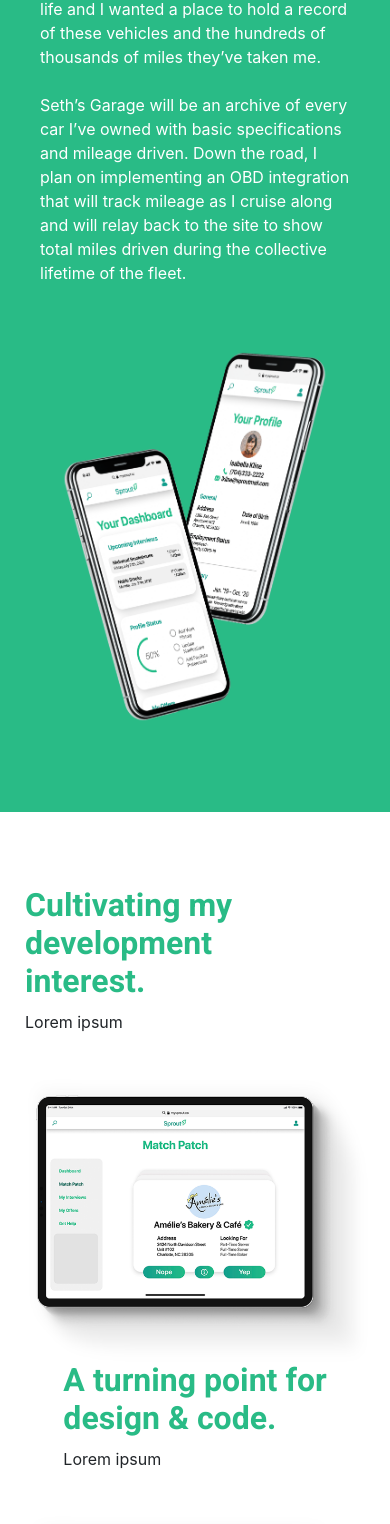
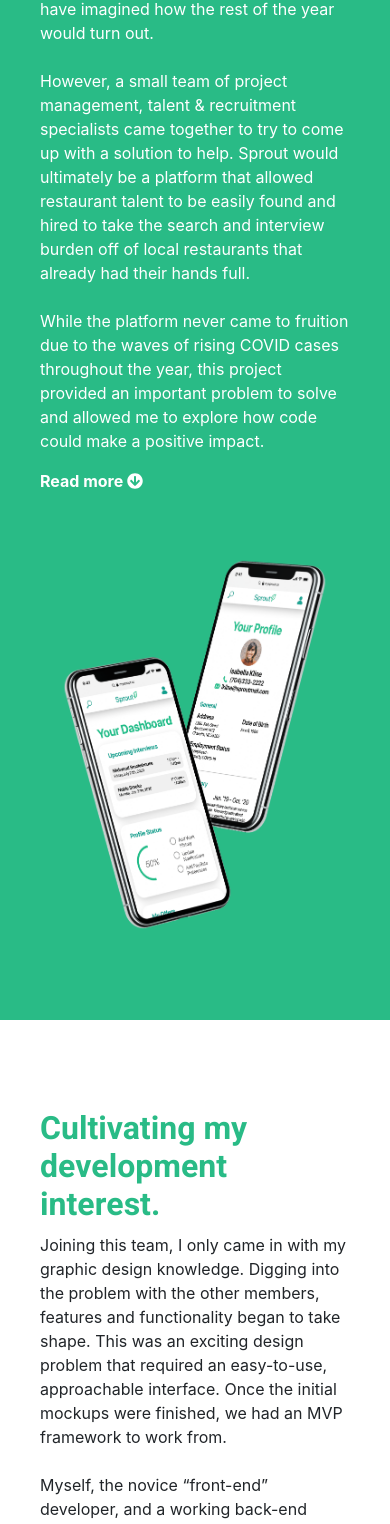
Before and after one commit to sethayotte/Portfolio_V2, a React (Create React App) app: page /Sprout in a window 390 px wide. Shown: the part 1253-2777 px from the top of the page. Built offline with nearby package versions, Linux system fonts and the light colour scheme.

Commit message:
Sprout Body Content & Mobile Updates

```diff
--- a/src/components/NavBar.js
+++ b/src/components/NavBar.js
@@ -25,7 +25,6 @@ import SethsGarage from './Projects/SethsGarage';
 import DevelopmentRepository from './Projects/DevelopmentRepository';
 import Sprout from './Projects/Sprout';
 import Mesh from './Projects/Mesh';
-import Hyperloop from './Projects/Hyperloop';
 
 const NavBar = (props) => {
   const [isOpen, setIsOpen] = useState(false);
@@ -80,9 +79,6 @@ const NavBar = (props) => {
           <Route path='/Mesh'>
               <Mesh />
           </Route>
-          <Route path='/Hyperloop'>
-              <Hyperloop />
-          </Route>
           <Route path='/'>
               <Landing />
           </Route>
--- a/src/components/Projects.js
+++ b/src/components/Projects.js
@@ -4,7 +4,6 @@ import WebsiteHero from '../assets/Projects_Hero-10.png';
 import GarageHero from '../assets/Projects_Hero-09.png';
 import SproutHero from '../assets/Project_Hero_Tiles-06.png';
 import MeshHero from '../assets/Project_Hero_Tiles-05.png';
-import HyperloopHero from '../assets/Project_Hero_Tiles-07.png';
 
 const Projects = () => {
   return (
@@ -40,11 +39,6 @@ const Projects = () => {
               <img src={MeshHero} className="projectImage" id="MeshImage" alt="Development Site Hero"/>
           </a>
           </div>
-          <div id="Hyperloop">
-          <a href='/Hyperloop'>
-              <img src={HyperloopHero} className="projectImage" id="HyperloopImage" alt="Seth's Garage Hero"/>
-          </a>
-          </div>
         </div>
       </section>
     </React.Fragment>
--- a/src/components/Projects/SethsGarage.js
+++ b/src/components/Projects/SethsGarage.js
@@ -16,7 +16,7 @@ const SethsGarage = () => {
         <p className="tag" id="WIP">Work In Progress</p>
         <h2 id="garage-tagline">An interactive archive of<br />past & present vehicles.</h2>
         <section id="document-container">
-        <a href="https://github.com/sethayotte/" target="_blank" rel="noreferrer">
+        <a href="https://github.com/sethayotte/seths-garage" target="_blank" rel="noreferrer">
         <div>
           <p>View GitHub Repository</p>
         </div>
--- a/src/components/Projects/Sprout.js
+++ b/src/components/Projects/Sprout.js
@@ -1,5 +1,6 @@
 import React from "react";
 import { Link, animateScroll as scroll } from "react-scroll";
+import { FontAwesomeIcon } from '@fortawesome/react-fontawesome';
 
 import SproutIntro from '../../assets/Sprout_Mobile.png';
 import SproutHero from '../../assets/sprout_hero.png';
@@ -45,21 +46,40 @@ const Sprout = () => {
                 <div id="sproutCopy">
                     <h4 className="descriptionSubheading">About the Sprout Project</h4>
                     <p>
-                    With a passion for cars at a young age, I absolutely love driving and will always take the long winding road home if I can help it.  Each car I’ve owned has run with me through significant moments in my life and I wanted a place to hold a record of these vehicles and the hundreds of thousands of miles they’ve taken me.<br /><br />
+                    When COVID began to make an impact in the United States in early March, stores and restaurants closed with uncertainty of when things would return to normal.  At that time, we could never have imagined how the rest of the year would turn out.<br /><br />
 
-Seth’s Garage will be an archive of every car I’ve owned with basic specifications and mileage driven.  Down the road, I plan on implementing an OBD integration that will track mileage as I cruise along and will relay back to the site to show total miles driven during the collective lifetime of the fleet.
+                    However, a small team of project management, talent & recruitment specialists came together to try to come up with a solution to help.  Sprout would ultimately be a platform that allowed restaurant talent to be easily found and hired to take the search and interview burden off of local restaurants that already had their hands full.<br /><br />
+
+                    While the platform never came to fruition due to the waves of rising COVID cases throughout the year, this project provided an important problem to solve and allowed me to explore how code could make a positive impact.<br />
                     </p>
+                    <Link
+                        to="sproutSection2"
+                        smooth={true}
+                        duration={800}
+                        offset={-100}
+                    >
+                    <p id="readMore">
+                    Read more <FontAwesomeIcon icon='arrow-circle-down'/>
+                    </p>
+                    </Link>
                 </div>
             </div>
 
         </section>
 
-        <section>
+        <section id="sproutSection2">
+
             <div className="design-codeBody">
                 <div className="sproutCol1">
-                    <div>
+                    <div id="colCopy">
                     <h4 className="projectSubheading">Cultivating my<br />development interest.</h4>
-                    <p>Lorem ipsum</p>
+                    <p>
+                    Joining this team, I only came in with my graphic design knowledge.  Digging into the problem with the other members, features and functionality began to take shape.  This was an exciting design problem that required an easy-to-use, approachable interface.  Once the initial mockups were finished, we had an MVP framework to work from.<br /><br />
+
+                    Myself, the novice “front-end” developer, and a working back-end professional began working through the rough structure of the platform.  Having not written a line of react before, I began working through tutorials and creating sample elements through CodePen.  Largely HTML and CSS, these elements would ultimately be converted to JSX and implemented in their respective react components.  While these examples are elementary, they are representative of the project that began my interest in development.<br /><br />
+
+                    A tough problem to solve that required me to learn on the fly and create something meaningful starting from nothing was an exciting opportunity.
+                    </p>
                     </div>
                     <div>
                     <img src={SproutTab1} alt="Sprout Tablet Mockup 1" />
@@ -69,9 +89,13 @@ Seth’s Garage will be an archive of every car I’ve owned with basic specific
                     <div>
                     <img src={SproutTab2} alt="Sprout Tablet Mockup 2" />
                     </div>
-                    <div>
+                    <div id="colCopy">
                     <h4 className="projectSubheading">A turning point for<br />design & code.</h4>
-                    <p>Lorem ipsum</p>
+                    <p>
+                    This project was also the moment in which I discovered how my design skillset could complement and be very useful in my journey into software development.  It all clicked and from this point forward.  As my technical ability grew, each project I’ve worked on has also poised tough interface design problems.<br /><br />
+
+                    This work that I generated for this project is not technically complex, but what it represents for the rest of my growth in 2020, it’s absolutely worth noting.
+                    </p>
                     </div>
                 </div>
             </div>
--- a/src/components/Resume.js
+++ b/src/components/Resume.js
@@ -1,5 +1,5 @@
 import React from "react";
-import { FontAwesomeIcon } from '@fortawesome/react-fontawesome'
+import { FontAwesomeIcon } from '@fortawesome/react-fontawesome';
 
 import sethHeadshot from '../assets/SethMitchell_Headshot.jpg';
 import connectIcon from "../assets/connect-icon.png";
@@ -18,11 +18,13 @@ const Resume = () => {
 
     <section className="about-me">
       <div className="content-block" id="resume-profile">
+        <div>
         <img src={sethHeadshot} alt="Seth's Headshot"/>
       </div>
-      <div className="content-block" id="name">
+      <div>
         <h1>Seth Mitchell</h1>
         <h3>Software Engineering, Design, Systems</h3>
+      </div>
       </div>
       <div className="content-block" id="contact-resume">
       <div className="connect-blocks">
--- a/src/sass/5-Pages/_sprout.scss
+++ b/src/sass/5-Pages/_sprout.scss
@@ -110,13 +110,21 @@
             p {
                 color: color(white);
             }
+
+            #readMore {
+                font-weight: 700;
+                cursor: pointer;
+            }
         }
       }
   }
 
-  .design-codeBody {
+  #sproutSection2 {
     margin-top: 75px;
     margin-bottom: 100px;
+
+    .design-codeBody {
+        margin: 15px;
 
         h4 {
             color: color(sprout);
@@ -129,6 +137,12 @@
             display: flex;
             justify-content: center;
             align-items: center;
+            margin: 50px;
+
+            #colCopy {
+                max-width: 600px;
+                min-width: 300px;
+            }
 
             img {
                 height: 50vw;
@@ -137,17 +151,15 @@
         }
 
         .sproutCol1 {
-        margin-left: 95px;
-
-        h4 {
-            margin-right: 50px;
+            img {
+                margin-right: -95px;
             }
         }
 
-    .sproutCol2 {
-        margin-right: 50px;
       }
   }
+
+
 
 @media only screen and (min-width: 1620px) {
     #sproutHeader {
@@ -168,6 +180,67 @@
     #sproutIntro {
         max-height: 800px;
     }
+}
+
+    @media only screen and (max-width: 950px) {
+
+        #sproutProject {
+            #introContainer {
+
+                display: flex;
+                flex-direction: column-reverse;
+                justify-content: center;
+                align-items: center;
+                margin: auto;
+
+                #sproutIntro {
+                    height: 95vw;
+                    margin-bottom: 50px;
+                }
+
+                #sproutCopy {
+                    margin-left: 0px;
+                    margin-bottom: 50px;
+                    margin-top: 50px;
+                    max-width: 500px;
+
+                    p {
+                        color: color(white);
+                    }
+                }
+              }
+        }
+
+        .design-codeBody {
+
+            .sproutCol1 {
+                flex-direction: column;
+                margin-left: 0px;
+
+                #colCopy {
+                    margin: 15px;
+                    min-width: none;
+                }
+
+                img {
+                    margin-right: 0px;
+                }
+
+
+            }
+
+            .sproutCol2 {
+                flex-direction: column-reverse;
+                margin-right: 0px;
+
+                #colCopy {
+                    margin: 15px;
+                    min-width: none;
+                }
+            }
+        }
+
+
 }
 
 @media only screen and (max-width: 768px) {
@@ -202,61 +275,26 @@
             }
           }
         }
+
+        #sproutSection2 {
+            .design-codeBody {
+                margin: 25px;
+
+                .sproutCol1, .sproutCol2 {
+                    margin: 0px;
+
+                    img {
+                        height: 85vw;
+                        margin-left: 5vw;
+                     }
                 }
 
-    @media only screen and (max-width: 950px) {
-
-        #sproutProject {
-            #introContainer {
-
-                display: flex;
-                flex-direction: column-reverse;
-                justify-content: center;
-                align-items: center;
-                margin: auto;
-
-                #sproutIntro {
-                    height: 95vw;
-                    margin-bottom: 50px;
-                }
-
-                #sproutCopy {
-                    margin-left: 0px;
-                    margin-bottom: 50px;
-                    margin-top: 50px;
-                    max-width: 500px;
-
-                    p {
-                        color: color(white);
+                .sproutCol1 {
+                    img {
+                        margin-right: 0px;
                     }
                 }
             }
         }
 
-        .design-codeBody {
-            margin: 25px;
-            margin-top: 75px;
-
-            .sproutCol1 {
-                flex-direction: column;
-                margin-left: 0px;
-
-                img {
-                    height: 80vw;
-                    min-width: 300px;
     }
-            }
-
-            .sproutCol2 {
-                flex-direction: column-reverse;
-                margin-right: 0px;
-
-                img {
-                    height: 80vw;
-                    min-width: 300px;
-                }
-            }
-        }
-
-
-}
--- a/src/sass/App.css
+++ b/src/sass/App.css
@@ -523,6 +523,10 @@ a:hover {
   }
 }
 
+#resumePage {
+  margin-right: -10px;
+}
+
 .about-me {
   display: -webkit-box;
   display: -ms-flexbox;
@@ -539,18 +543,24 @@ a:hover {
           align-items: center;
 }
 
-.about-me #name {
-  -ms-grid-column-align: start;
-      justify-self: start;
-}
-
 .about-me #resume-profile {
+  display: -webkit-box;
+  display: -ms-flexbox;
+  display: flex;
+  -webkit-box-orient: horizontal;
+  -webkit-box-direction: normal;
+      -ms-flex-direction: row;
+          flex-direction: row;
+  -webkit-box-align: center;
+      -ms-flex-align: center;
+          align-items: center;
   margin-right: 20px;
 }
 
 .about-me #resume-profile img {
   height: 250px;
   border-radius: 10px;
+  margin-right: 50px;
 }
 
 .about-me h1 {
@@ -621,6 +631,8 @@ a:hover {
   border-radius: 15px;
   margin-top: 10px;
   padding-bottom: 20px;
+  -webkit-transition: all 0.3s ease-in-out;
+  transition: all 0.3s ease-in-out;
 }
 
 .about-me .social-buttons a:hover {
@@ -648,6 +660,7 @@ a:hover {
   border-radius: 25px;
   padding: 30px;
   margin-bottom: 25px;
+  max-width: 1200px;
 }
 
 .resume-body .section-title h2 {
@@ -752,7 +765,7 @@ a:hover {
     line-height: 18px;
     text-align: left;
   }
-  .resume-body .about-me #resume-profile {
+  .resume-body .about-me #resume-profile img {
     display: none;
   }
   .resume-body .about-me #contact-resume {
@@ -1658,19 +1671,28 @@ a:hover {
   color: white;
 }
 
-.design-codeBody {
+#sproutProject #introContainer #sproutCopy #readMore {
+  font-weight: 700;
+  cursor: pointer;
+}
+
+#sproutSection2 {
   margin-top: 75px;
   margin-bottom: 100px;
 }
 
-.design-codeBody h4 {
+#sproutSection2 .design-codeBody {
+  margin: 15px;
+}
+
+#sproutSection2 .design-codeBody h4 {
   color: #29BB86;
   font-family: 'Heebo', sans-serif;
   font-weight: 700;
   font-size: 24pt;
 }
 
-.design-codeBody .sproutCol1, .design-codeBody .sproutCol2 {
+#sproutSection2 .design-codeBody .sproutCol1, #sproutSection2 .design-codeBody .sproutCol2 {
   display: -webkit-box;
   display: -ms-flexbox;
   display: flex;
@@ -1680,23 +1702,21 @@ a:hover {
   -webkit-box-align: center;
       -ms-flex-align: center;
           align-items: center;
-}
-
-.design-codeBody .sproutCol1 img, .design-codeBody .sproutCol2 img {
+  margin: 50px;
+}
+
+#sproutSection2 .design-codeBody .sproutCol1 #colCopy, #sproutSection2 .design-codeBody .sproutCol2 #colCopy {
+  max-width: 600px;
+  min-width: 300px;
+}
+
+#sproutSection2 .design-codeBody .sproutCol1 img, #sproutSection2 .design-codeBody .sproutCol2 img {
   height: 50vw;
   max-height: 700px;
 }
 
-.design-codeBody .sproutCol1 {
-  margin-left: 95px;
-}
-
-.design-codeBody .sproutCol1 h4 {
-  margin-right: 50px;
-}
-
-.design-codeBody .sproutCol2 {
-  margin-right: 50px;
+#sproutSection2 .design-codeBody .sproutCol1 img {
+  margin-right: -95px;
 }
 
 @media only screen and (min-width: 1620px) {
@@ -1709,32 +1729,6 @@ a:hover {
   }
   #sproutIntro {
     max-height: 800px;
-  }
-}
-
-@media only screen and (max-width: 768px) {
-  #sproutHeader #sprout {
-    font-size: 12vw;
-    margin-bottom: 25px;
-  }
-  #sprout-tagline-resources #sprout-tagline {
-    font-size: 8vw;
-    line-height: 11vw;
-    margin-bottom: 25px;
-  }
-  #sprout-tagline-resources #document-container {
-    -webkit-box-orient: vertical;
-    -webkit-box-direction: normal;
-        -ms-flex-direction: column;
-            flex-direction: column;
-    margin-bottom: 25px;
-  }
-  #sprout-tagline-resources #document-container div {
-    width: 70vw;
-    margin: 10px;
-  }
-  #sprout-tagline-resources #document-container div p {
-    text-align: center;
   }
 }
 
@@ -1768,10 +1762,6 @@ a:hover {
   #sproutProject #introContainer #sproutCopy p {
     color: white;
   }
-  .design-codeBody {
-    margin: 25px;
-    margin-top: 75px;
-  }
   .design-codeBody .sproutCol1 {
     -webkit-box-orient: vertical;
     -webkit-box-direction: normal;
@@ -1779,9 +1769,12 @@ a:hover {
             flex-direction: column;
     margin-left: 0px;
   }
+  .design-codeBody .sproutCol1 #colCopy {
+    margin: 15px;
+    min-width: none;
+  }
   .design-codeBody .sproutCol1 img {
-    height: 80vw;
-    min-width: 300px;
+    margin-right: 0px;
   }
   .design-codeBody .sproutCol2 {
     -webkit-box-orient: vertical;
@@ -1790,9 +1783,48 @@ a:hover {
             flex-direction: column-reverse;
     margin-right: 0px;
   }
-  .design-codeBody .sproutCol2 img {
-    height: 80vw;
-    min-width: 300px;
+  .design-codeBody .sproutCol2 #colCopy {
+    margin: 15px;
+    min-width: none;
+  }
+}
+
+@media only screen and (max-width: 768px) {
+  #sproutHeader #sprout {
+    font-size: 12vw;
+    margin-bottom: 25px;
+  }
+  #sprout-tagline-resources #sprout-tagline {
+    font-size: 8vw;
+    line-height: 11vw;
+    margin-bottom: 25px;
+  }
+  #sprout-tagline-resources #document-container {
+    -webkit-box-orient: vertical;
+    -webkit-box-direction: normal;
+        -ms-flex-direction: column;
+            flex-direction: column;
+    margin-bottom: 25px;
+  }
+  #sprout-tagline-resources #document-container div {
+    width: 70vw;
+    margin: 10px;
+  }
+  #sprout-tagline-resources #document-container div p {
+    text-align: center;
+  }
+  #sproutSection2 .design-codeBody {
+    margin: 25px;
+  }
+  #sproutSection2 .design-codeBody .sproutCol1, #sproutSection2 .design-codeBody .sproutCol2 {
+    margin: 0px;
+  }
+  #sproutSection2 .design-codeBody .sproutCol1 img, #sproutSection2 .design-codeBody .sproutCol2 img {
+    height: 85vw;
+    margin-left: 5vw;
+  }
+  #sproutSection2 .design-codeBody .sproutCol1 img {
+    margin-right: 0px;
   }
 }
 
--- a/src/sass/App.scss
+++ b/src/sass/App.scss
@@ -25,4 +25,3 @@
 @import '5-Pages/sethsGarage';
 @import '5-Pages/sprout';
 @import '5-Pages/mesh';
-@import '5-Pages/hyperloop';
```
Also changed, not shown: src/sass/5-Pages/_resume.scss (+15 -5 lines), src/components/Projects/Hyperloop.js (deleted), src/sass/5-Pages/_hyperloop.scss (deleted), 1 other file (tests, documents, lock files or other folders). Lines whose indentation alone changed are shown as unchanged.
